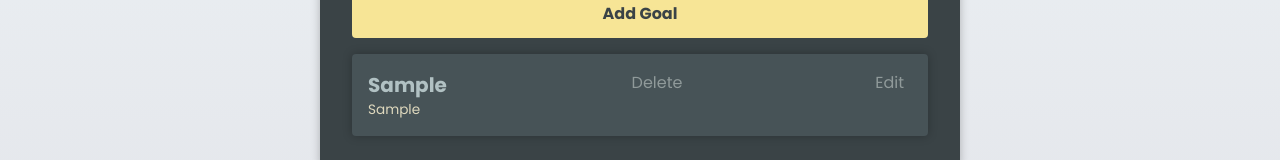
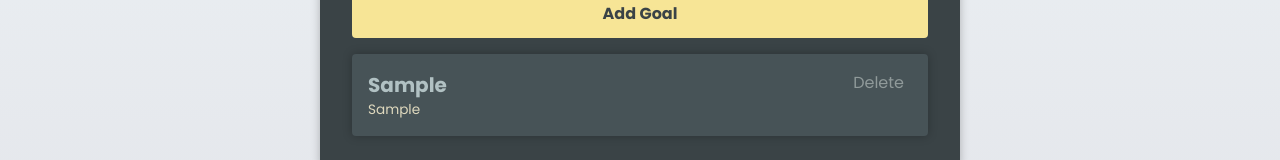
Before and after one commit to TarekAbdo223/Courses-TS, a React (Vite) app: page / in a window 1280 px wide. Both pictures are taken after typing "Sample", "Sample" into the empty fields and a click on the button "Add Goal". Shown: the part 407-567 px from the top of the page. Built offline with nearby package versions, Linux system fonts and the light colour scheme; the HTML template or start-up script is replaced by a standard one.

Commit message:
finished

```diff
--- a/src/components/CourseGoal.tsx
+++ b/src/components/CourseGoal.tsx
@@ -19,7 +19,7 @@ const CourseGoal = ({ title, onDelete, id, children }: CourseGoalProps) => {
         {children}
       </div>
       <button onClick={() => onDelete(id)}>Delete</button>
-      <button>Edit</button>
+      {/* <button>Edit</button> */}
     </article>
   );
 };
--- a/src/components/InfoBox.tsx
+++ b/src/components/InfoBox.tsx
@@ -1,11 +1,19 @@
 import { type PropsWithChildren } from "react";
 
-type InfoBoxProps = PropsWithChildren<{
-  mode: "hint" | "warning";
-  severity?: "low" | "medium" | "high";
-}>;
+type HintProps = {
+  mode: "hint";
+};
 
-const InfoBox = ({ children, mode, severity }: InfoBoxProps) => {
+type WarningProps = {
+  mode: "warning";
+  severity: "low" | "medium" | "high";
+};
+
+type InfoBoxProps = PropsWithChildren<HintProps | WarningProps>;
+
+const InfoBox = (props: InfoBoxProps) => {
+  const { children, mode } = props;
+
   if (mode === "hint") {
     return (
       <aside className="infobox infobox-hint">
@@ -13,6 +21,8 @@ const InfoBox = ({ children, mode, severity }: InfoBoxProps) => {
       </aside>
     );
   }
+
+  const { severity } = props;
 
   return (
     <aside className={`infobox infobox-warning warning--${severity}`}>
--- a/src/components/NewGoal.tsx
+++ b/src/components/NewGoal.tsx
@@ -18,6 +18,7 @@ const NewGoal = ({ onAddGoal }: NewGoalProps) => {
     const enteredSummary = summary.current!.value;
 
     e.currentTarget.reset();
+    goal.current?.focus();
     onAddGoal(enteredGoal, enteredSummary);
   }
 
```
